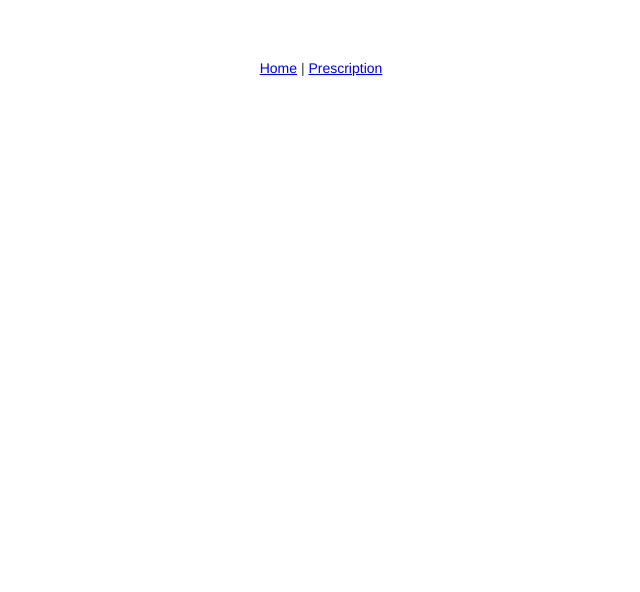
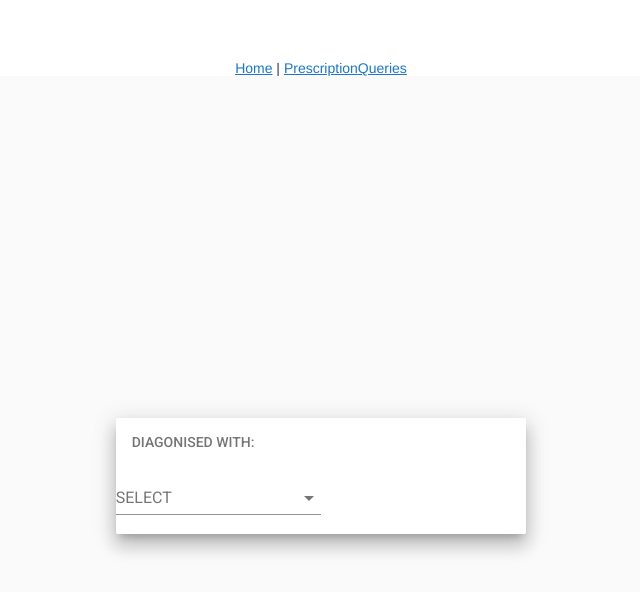
Before and after one commit to caldenrodrigues/HealthCare, a Vue app in the folder web/botcare/: page /#/queries in a window 1280 px wide. Shown: the top 592 px of the page, without its empty margins (319-959 px from the left). Built offline with nearby package versions, Linux system fonts and the light colour scheme.

Commit message:
'validation'

```diff
--- a/web/botcare/package.json
+++ b/web/botcare/package.json
@@ -8,6 +8,7 @@
     "lint": "vue-cli-service lint"
   },
   "dependencies": {
+    "axios": "^0.18.0",
     "vue": "^2.6.6",
     "vue-router": "^3.0.1",
     "vuetify": "^1.5.8"
--- a/web/botcare/src/App.vue
+++ b/web/botcare/src/App.vue
@@ -6,6 +6,7 @@
 </head>
       <router-link to="/">Home</router-link> |
       <router-link to="/prescription">Prescription</router-link>
+      <router-link to="/queries">Queries</router-link>
     </div>
     <router-view/>
   </div>
--- a/web/botcare/src/components/prescription.vue
+++ b/web/botcare/src/components/prescription.vue
@@ -8,7 +8,6 @@
             <v-card class="elevation-12">
               <v-form
               ref="form"
-              v-model="valid"
               lazy-validation>
                 <v-toolbar dark color="primary">
                   <v-toolbar-title>MEDICAL PRESCRIPTION</v-toolbar-title>
@@ -104,7 +103,6 @@
                 <v-card-actions>
                   <v-spacer></v-spacer>
                   <v-btn
-                  :disabled="!valid"
                   color="primary"
                   @click="validate">
                     Validate
@@ -119,12 +117,13 @@
   </v-app>
 </template>
 <script>
+import axios from 'axios';
 export default {
 name: 'Prescription',
 
 data () {
 return {
-  patients: ['pratik','calden','shadrak','rajasi'],
+  patients: [],
 dieases: ['CATARACT','FACTURE'],
         drugs: ['crocin', 'cyclopan', 'combiflam', 'ocaset'],
         doses: ['once','twice','thrice'],
@@ -134,7 +133,20 @@ dieases: ['CATARACT','FACTURE'],
      menu2: false,
 
 }
-}
+},
+created(){
+  axios.post('http://192.168.43.143:8081/prescription', {
+     })
+       .then((res) => {
+         console.log(res.data);
+         this.patients.push(res.data);
+       })
+       .catch((err) =>{
+         console.log(err)
+       })
+},
+
+
 }
 
 
--- /dev/null
+++ b/web/botcare/src/components/queries.vue
@@ -0,0 +1,66 @@
+<template>
+  <v-app id="inspire">
+    <v-content>
+      <v-container fluid fill-height>
+        <v-layout align-center justify-center>
+          <v-flex xs12 sm8 md4>
+            <v-card class="elevation-12">
+
+
+                                  <v-flex xs6>
+                      <v-subheader>DIAGONISED WITH:</v-subheader>
+                    </v-flex>
+                    <v-flex xs12 sm6  d-flex>
+              <v-select
+               :items="dieases"
+               label="SELECT"
+              ></v-select>
+              </v-flex>
+
+
+
+
+
+
+
+
+            </v-card>
+            </v-flex>
+            </v-layout>
+            </v-container>
+            </v-content>
+            </v-app>
+            </template>
+
+
+
+
+
+
+
+
+
+
+
+            <script>
+            export default {
+            name: 'Queries',
+
+            data () {
+            return {
+
+
+            }
+            }
+            }
+
+
+
+            </script>
+
+
+
+            <style lang="css" scoped>
+
+
+            </style>
--- a/web/botcare/src/router.js
+++ b/web/botcare/src/router.js
@@ -2,6 +2,7 @@ import Vue from 'vue'
 import Router from 'vue-router'
 import Home from './views/Home.vue'
 import Prescription from './views/Prescription.vue'
+import Queries from './views/Queries.vue'
 Vue.use(Router)
 
 export default new Router({
@@ -23,6 +24,11 @@ export default new Router({
       path: '/prescription',
       name: 'prescription',
       component: Prescription
+    },
+    {
+      path: '/queries',
+      name: 'queries',
+      component: Queries
     }
 
   ]
--- /dev/null
+++ b/web/botcare/src/views/Queries.vue
@@ -0,0 +1,17 @@
+<template lang="html">
+  <queries/>
+</template>
+
+<script>
+import queries from '../components/queries.vue'
+export default {
+  name: 'Queries',
+  components: {
+    queries
+  }
+
+}
+</script>
+
+<style lang="css" scoped>
+</style>
```
Also changed, not shown: 1 other file (tests, documents, lock files or other folders).
